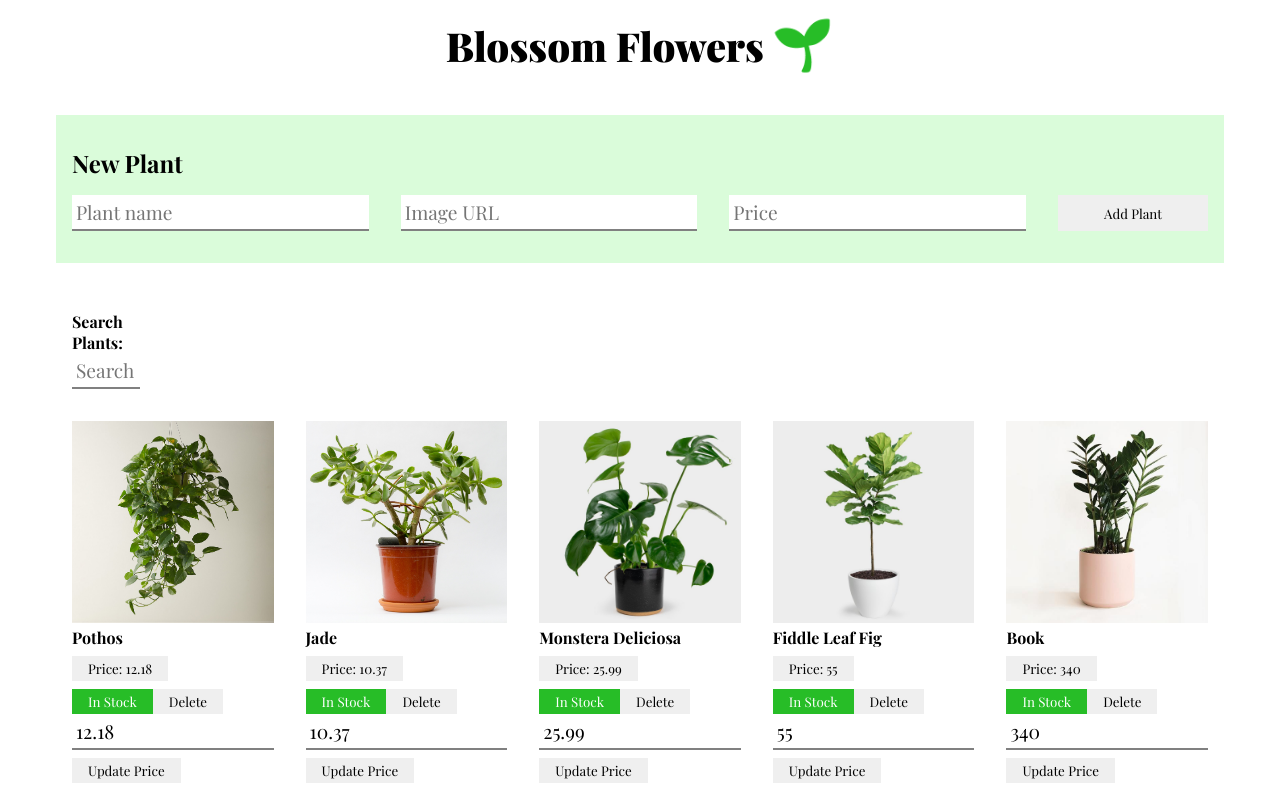
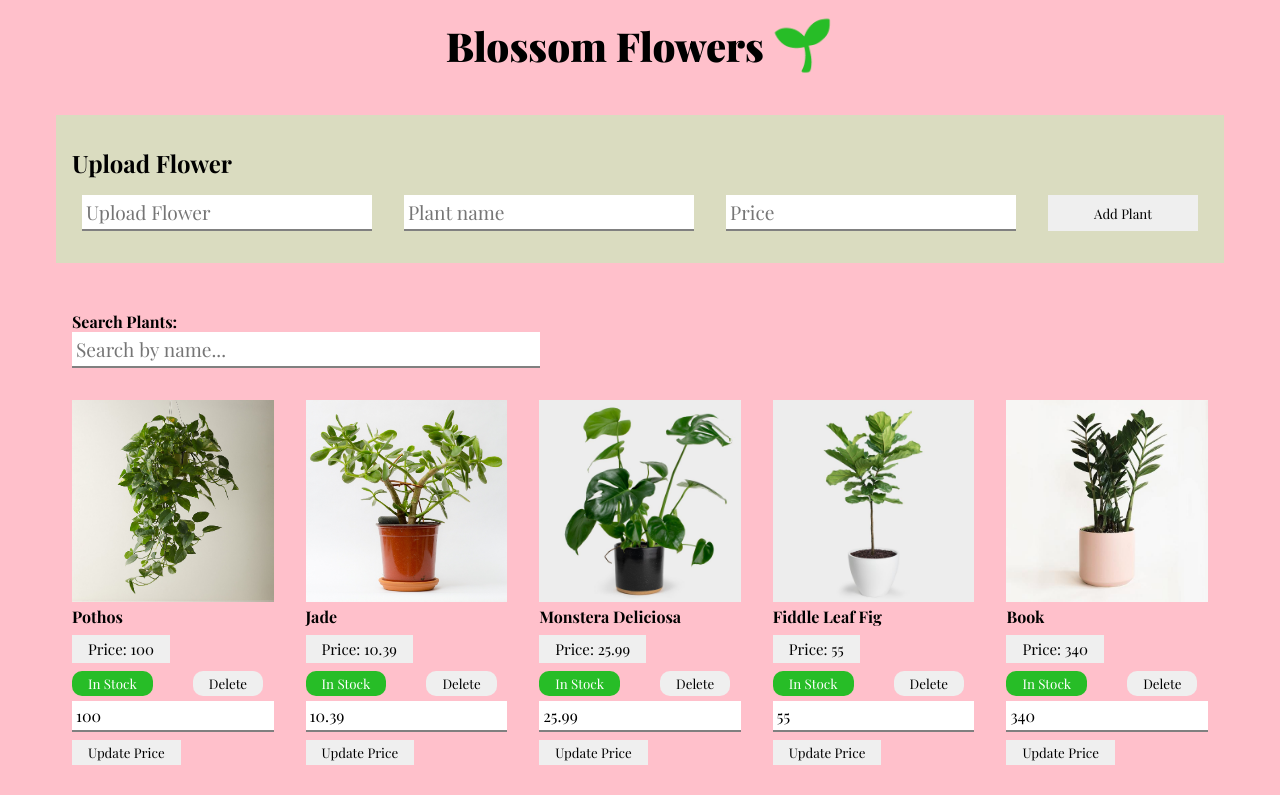
Before and after one commit to luyosamson/Phase4-Indepenent-Project, a React (Create React App) app in the folder client/: page / in a window 1280 px wide. Shown: the top 795 px of the page. Built offline with nearby package versions, Linux system fonts and the light colour scheme; data requests are answered from the project's data file.

Commit message:
Modify README

```diff
--- a/client/db.json
+++ b/client/db.json
@@ -4,13 +4,13 @@
       "id": 4,
       "name": "Pothos",
       "image": "./images/pothos.jpg",
-      "price": 12.18
+      "price": 100
     },
     {
       "id": 5,
       "name": "Jade",
       "image": "./images/jade.jpg",
-      "price": 10.37
+      "price": 10.39
     },
     {
       "id": 6,
--- a/client/src/components/NewPlantForm.js
+++ b/client/src/components/NewPlantForm.js
@@ -31,11 +31,12 @@ function handleAddPlant(e){
 
   return (
     <div className="new-plant-form">
-      <h2>New Plant</h2>
+      <h2>Upload Flower</h2>
       <form  onSubmit={handleAddPlant}>
+         <input type="text" name="image" placeholder="Upload Flower" onChange={(e)=>setImage(e.target.value)}/>
         <input type="text" name="name" placeholder="Plant name" onChange={(e)=>setName(e.target.value)} />
-        <input type="text" name="image" placeholder="Image URL" onChange={(e)=>setImage(e.target.value)}/>
         <input type="number" name="price" step="0.01" placeholder="Price" onChange={(e)=>setPrice(e.target.value)}/>
+
         <button type="submit">Add Plant</button>
       </form>
     </div>
--- a/client/src/components/PlantCard.js
+++ b/client/src/components/PlantCard.js
@@ -43,7 +43,7 @@ fetch(`http://localhost:6001/plants/${item.id}`,{
     <li className="card">
       <img src={item.image} alt={"plant name"} />
       <h4>{item.name}</h4>
-      <p><button onClick={handlePriceClick}>Price: {item.price}</button></p>
+      <p><button onClick={handlePriceClick} className="updatedPrice">Price: {item.price}</button></p>
 
       {inStock ? (
         <button className="primary" onClick={onStockToggle}>In Stock</button>
@@ -51,16 +51,23 @@ fetch(`http://localhost:6001/plants/${item.id}`,{
         <button onClick={onStockToggle}>Sold Out</button>
       )}
       <button className="secondary" onClick={handleDelete}>Delete</button>
+
        <form onSubmit={handlePriceClick}>
         <input
+          className="updateprice"
           type="number"
           step="0.01"
           placeholder="New price..."
           value={priceCurrent}
-          onChange={(e) => setPrice(parseFloat(e.target.value))}
-        />
-        <button type="submit">Update Price</button>
-      </form>
+          onChange={(e) => setPrice(parseFloat(e.target.value))}   />
+
+
+
+         <button type="submit">Update Price</button>
+
+          </form>
+
+
 
     </li>
   );
--- a/client/src/index.css
+++ b/client/src/index.css
@@ -10,6 +10,7 @@
 
 body {
   font-family: "Playfair Display", serif;
+  background-color: pink;
 }
 
 h2 {
@@ -26,6 +27,7 @@ button {
 button.primary {
   background-color: var(--green);
   color: white;
+  border-radius: 10px;
 }
 button.secondary:hover {
   background-color: red;
@@ -62,7 +64,9 @@ main {
 }
 
 .new-plant-form form {
-  display: flex;
+  display:flex;
+  justify-content: space-between;
+  margin: 0 10px;
   justify-content: center;
 }
 
@@ -77,9 +81,9 @@ main {
 
 .searchbar {
   padding: 1rem;
-  display:block;
+  display:flex;
   flex-direction: column;
-  width: 100px;
+  width: 500px;
 }
 
 label {
@@ -140,6 +144,22 @@ input:focus {
     width: calc(20% - 2rem);
   }
 }
-.delete{
+.secondary:hover{
   background-color: red;
+
 }
+.secondary{
+  margin-left: 40px;
+  border-radius: 10px;
+}
+.updateprice{
+
+  font-size:20px;
+  margin-top: 5px;
+  font:var(--green)
+}
+.updatedPrice{
+  font-size: 15px;
+
+
+}
```
Also changed, not shown: 1 other file (tests, documents, lock files or other folders).
